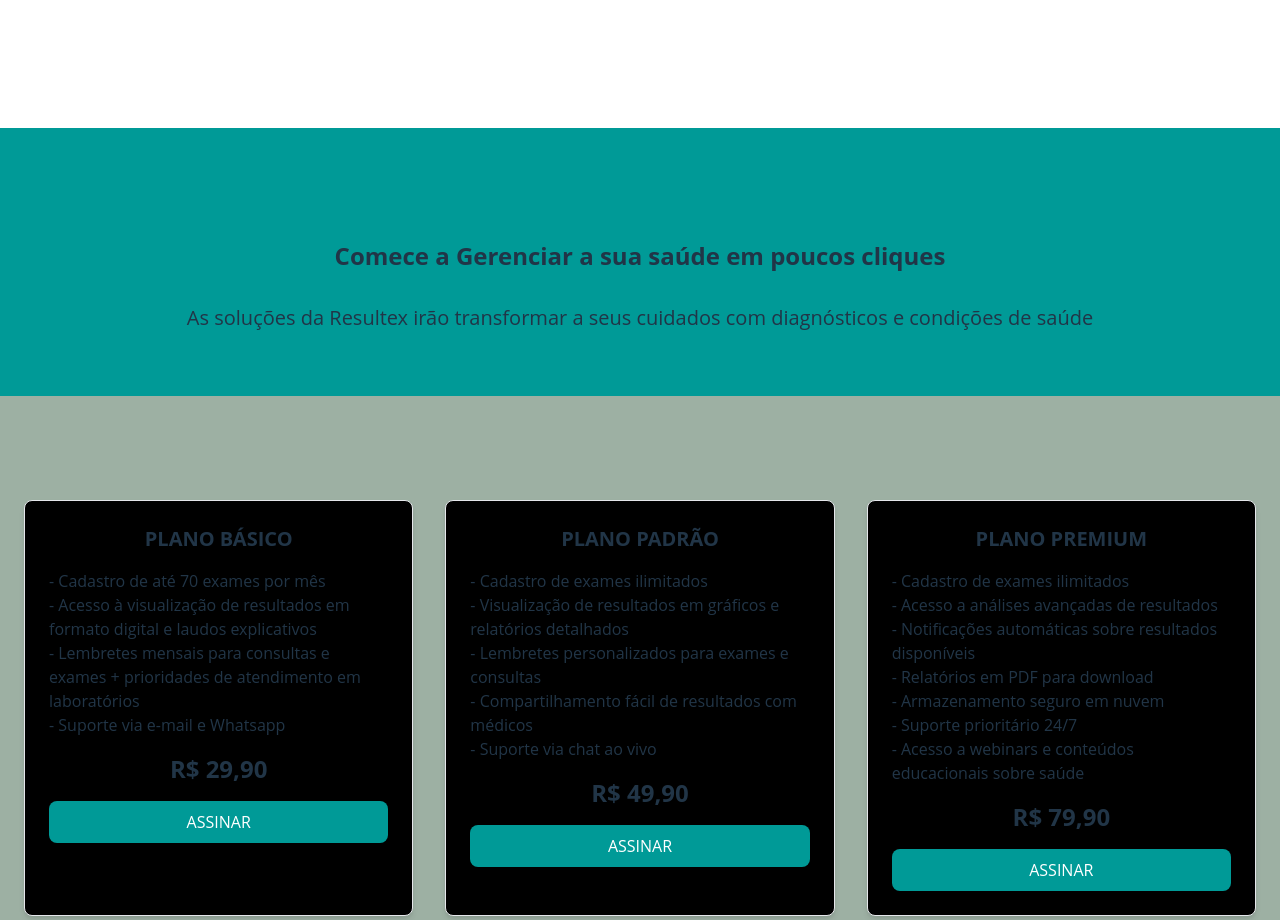
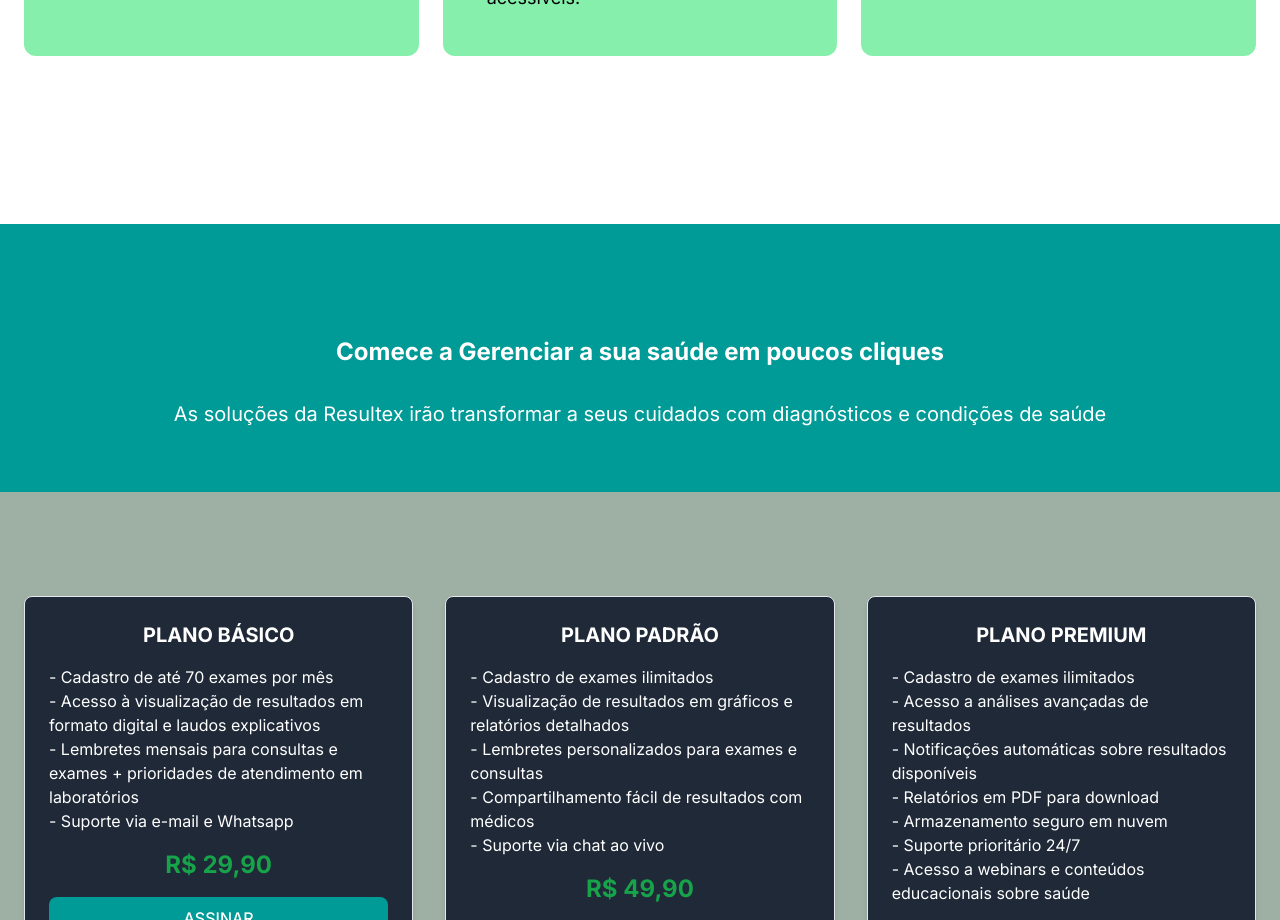
Before and after one commit to jotachristian/Resutex, a React (Vite) app: page / in a window 1280 px wide. Shown: the part 1880-2800 px from the top of the page. Built offline with nearby package versions, Linux system fonts and the light colour scheme.

Commit message:
Ajustando a Home

```diff
--- a/index.html
+++ b/index.html
@@ -1,13 +1,21 @@
 <!doctype html>
 <html lang="en">
+
 <head>
   <meta charset="UTF-8" />
   <link rel="icon" type="image/svg+xml" href="/vite.svg" />
   <meta name="viewport" content="width=device-width, initial-scale=1.0" />
+  <link rel="preconnect" href="https://fonts.googleapis.com">
+  <link rel="preconnect" href="https://fonts.gstatic.com" crossorigin>
+  <link
+    href="https://fonts.googleapis.com/css2?family=Inter:ital,opsz,wght@0,14..32,100..900;1,14..32,100..900&family=Source+Sans+3:ital,wght@0,200..900;1,200..900&display=swap"
+    rel="stylesheet">
   <title>Resutex - Seu Sistema de Gestão de exames</title>
 </head>
+
 <body>
   <div id="root"></div>
   <script type="module" src="/src/main.jsx"></script>
 </body>
+
 </html>
--- a/src/index.css
+++ b/src/index.css
@@ -4,7 +4,7 @@
 
 
 :root {
-  font-family: "Open Sans", Inter ;
+  font-family: "Inter", sans-serif;
   line-height: 1.5;
   font-weight: 400;
 
@@ -16,6 +16,10 @@
   text-rendering: optimizeLegibility;
   -webkit-font-smoothing: antialiased;
   -moz-osx-font-smoothing: grayscale;
+}
+
+* {
+  font-family: "Inter", sans-serif;
 }
 
 a {
--- a/src/pages/Home.jsx
+++ b/src/pages/Home.jsx
@@ -1,11 +1,16 @@
 // src/pages/Home.jsx
 import React from 'react';
+import { BrowserRouter as Router, Route, Routes } from 'react-router-dom';
 import Gestao from '../assets/icon-gestao.svg';
 import Praticidade from '../assets/Praticidade.svg';
 import Organizacao from '../assets/Organizacao.svg';
 import Historico from '../assets/historico.svg';
 import Agendamento from '../assets/agendamento.svg';
 import logo from '../assets/resutex-logo-w.svg';
+import Sobre from '../pages/Sobre';
+import Contato from '../pages/Contato';
+import TermosdeServico from '../pages/Termosdeservico';
+import PoliticadePrivacidade from '../pages/Politicadeprivacidade';
 
 
 function Home() {
@@ -16,7 +21,7 @@ function Home() {
           <h1 className="text-3xl md:text-4xl font-bold mb-4 mt-24">Gerenciar os seus Exames <br />nunca foi tão simples</h1>
           <p className="text-xl font-bold leading-relaxed">Cadastre seus exames, visualize resultados e <br />Receba alertas sobre consultas futuras de<br /> maneira simples e intuitiva</p>
           <div className="flex gap-5 mt-4">
-            <button className="text-white border-3 rounded-2xl">TESTE AGORA</button>
+            <button className="bg-black text-white border-3 rounded-2xl">TESTE AGORA</button>
             <button className="text-black bg-transparent border-3 rounded-2xl border-[#000000]">VER PLANOS</button>
           </div>
         </div>
@@ -25,8 +30,8 @@ function Home() {
         </div>
       </div>
 
-      <h2 className="text-2xl text-center my-8 mt-20">Vantagens do Resutex</h2>
-      <div className="grid grid-cols-1 sm:grid-cols-2 lg:grid-cols-4 gap-16 p-20">
+      <h2 className="text-2xl text-center my-16 mt-20 font-bold">Vantagens do Resutex</h2>
+      <div className="grid grid-cols-1 sm:grid-cols-2 lg:grid-cols-4 gap-16 p-24">
         <div className="flex flex-col items-start">
           <img src={Praticidade} alt="Exame escaneado no Tablet" className="mb-2" />
           <h4 className="font-bold">Praticidade</h4>
@@ -52,7 +57,7 @@ function Home() {
         </div>
       </div>
 
-      <h2 className="text-2xl text-center my-8 mt-20">Como Funciona</h2>
+      <h2 className="text-2xl text-center my-16 mt-20 font-bold">Como Funciona</h2>
       <div className="grid grid-cols-1 sm:grid-cols-3 lg:grid-cols-3 gap-6 p-6">
 
         <div className="flex flex-col items-start bg-green-300 border-4 border-transparent rounded-xl p-10 ">
@@ -72,50 +77,50 @@ function Home() {
       </div>
 
       <div className="bg-[#009A97] mt-36 p-8">
-        <h2 className="text-2xl text-center my-8 mt-20 font-bold">Comece a Gerenciar a sua saúde em poucos cliques</h2>
-        <h2 className="text-xl text-center my-8">As soluções da Resultex irão transformar a seus cuidados com diagnósticos e condições de saúde</h2>
+        <h2 className="text-white text-2xl text-center my-8 mt-20 font-bold">Comece a Gerenciar a sua saúde em poucos cliques</h2>
+        <h2 className="text-white text-xl text-center my-8">As soluções da Resultex irão transformar a seus cuidados com diagnósticos e condições de saúde</h2>
       </div>
       <div className="bg-[#9db0a3] grid grid-cols-1 sm:grid-cols-2 md:grid-cols-3 gap-8 p-6">
         {/* PLANO BÁSICO */}
-        <div className="bg-black border rounded-lg shadow-md p-6 mt-20">
-          <h3 className="text-xl font-bold text-center mb-4">PLANO BÁSICO</h3>
+        <div className="bg-gray-800 border rounded-lg shadow-md p-6 mt-20">
+          <h3 className="text-white text-xl font-bold text-center mb-4">PLANO BÁSICO</h3>
           <ul className="list-disc list-inside mb-4">
-            <li className="flex items-center"> - Cadastro de até 70 exames por mês</li>
-            <li className="flex items-center"> - Acesso à visualização de resultados em formato digital e laudos explicativos</li>
-            <li className="flex items-center"> - Lembretes mensais para consultas e exames + prioridades de atendimento em laboratórios</li>
-            <li className="flex items-center"> - Suporte via e-mail e Whatsapp</li>
+            <li className="flex items-center text-white"> - Cadastro de até 70 exames por mês</li>
+            <li className="flex items-center text-white"> - Acesso à visualização de resultados em formato digital e laudos explicativos</li>
+            <li className="flex items-center text-white"> - Lembretes mensais para consultas e exames + prioridades de atendimento em laboratórios</li>
+            <li className="flex items-center text-white"> - Suporte via e-mail e Whatsapp</li>
           </ul>
-          <p className="text-center text-2xl font-bold mb-4">R$ 29,90</p>
+          <p className="text-center text-2xl font-bold mb-4 text-green-600">R$ 29,90</p>
           <button className="w-full bg-[#009A97] text-white py-2 rounded-lg">ASSINAR</button>
         </div>
 
         {/* PLANO PADRÃO */}
-        <div className="bg-black border rounded-lg shadow-md p-6 mt-20">
-          <h3 className="text-xl font-bold text-center mb-4">PLANO PADRÃO</h3>
+        <div className="bg-gray-800 border rounded-lg shadow-md p-6 mt-20">
+          <h3 className="text-xl font-bold text-center mb-4 text-white">PLANO PADRÃO</h3>
           <ul className="list-disc list-inside mb-4">
-            <li className="flex items-center"> - Cadastro de exames ilimitados</li>
-            <li className="flex items-center"> - Visualização de resultados em gráficos e relatórios detalhados</li>
-            <li className="flex items-center"> - Lembretes personalizados para exames e consultas</li>
-            <li className="flex items-center"> - Compartilhamento fácil de resultados com médicos</li>
-            <li className="flex items-center"> - Suporte via chat ao vivo</li>
+            <li className="flex items-center text-white"> - Cadastro de exames ilimitados</li>
+            <li className="flex items-center text-white"> - Visualização de resultados em gráficos e relatórios detalhados</li>
+            <li className="flex items-center text-white"> - Lembretes personalizados para exames e consultas</li>
+            <li className="flex items-center text-white"> - Compartilhamento fácil de resultados com médicos</li>
+            <li className="flex items-center text-white"> - Suporte via chat ao vivo</li>
           </ul>
-          <p className="text-center text-2xl font-bold mb-4">R$ 49,90</p>
+          <p className="text-center text-2xl font-bold mb-4 text-green-600">R$ 49,90</p>
           <button className="w-full bg-[#009A97] text-white py-2 rounded-lg">ASSINAR</button>
         </div>
 
         {/* PLANO PREMIUM */}
-        <div className="bg-black border rounded-lg shadow-md p-6 mt-20">
-          <h3 className="text-xl font-bold text-center mb-4">PLANO PREMIUM</h3>
+        <div className="bg-gray-800 border rounded-lg shadow-md p-6 mt-20">
+          <h3 className="text-xl font-bold text-center mb-4 text-white">PLANO PREMIUM</h3>
           <ul className="list-disc list-inside mb-4">
-            <li className="flex items-center"> - Cadastro de exames ilimitados</li>
-            <li className="flex items-center"> - Acesso a análises avançadas de resultados</li>
-            <li className="flex items-center"> - Notificações automáticas sobre resultados disponíveis</li>
-            <li className="flex items-center"> - Relatórios em PDF para download</li>
-            <li className="flex items-center"> - Armazenamento seguro em nuvem</li>
-            <li className="flex items-center"> - Suporte prioritário 24/7</li>
-            <li className="flex items-center"> - Acesso a webinars e conteúdos educacionais sobre saúde</li>
+            <li className="flex items-center text-white"> - Cadastro de exames ilimitados</li>
+            <li className="flex items-center text-white"> - Acesso a análises avançadas de resultados</li>
+            <li className="flex items-center text-white"> - Notificações automáticas sobre resultados disponíveis</li>
+            <li className="flex items-center text-white"> - Relatórios em PDF para download</li>
+            <li className="flex items-center text-white"> - Armazenamento seguro em nuvem</li>
+            <li className="flex items-center text-white"> - Suporte prioritário 24/7</li>
+            <li className="flex items-center text-white"> - Acesso a webinars e conteúdos educacionais sobre saúde</li>
           </ul>
-          <p className="text-center text-2xl font-bold mb-4">R$ 79,90</p>
+          <p className="text-center text-2xl font-bold mb-4 text-green-600">R$ 79,90</p>
           <button className="w-full bg-[#009A97] text-white py-2 rounded-lg">ASSINAR</button>
         </div>
       </div>
@@ -126,16 +131,24 @@ function Home() {
       <img src={logo} alt="Logo da Empresa" className="h-20" />
     </div>
     <div className="flex flex-col md:flex-row space-x-0 md:space-x-4">
-      <a href="#" className="hover:underline mb-2 md:mb-0">Sobre</a>
-      <a href="#" className="hover:underline mb-2 md:mb-0">Contato</a>
-      <a href="#" className="hover:underline mb-2 md:mb-0">Política de Privacidade</a>
-      <a href="#" className="hover:underline mb-2 md:mb-0">Termos de Serviço</a>
+      <a href="/sobre" className="hover:underline mb-2 md:mb-0">Sobre</a>
+      <a href="/contato" className="hover:underline mb-2 md:mb-0">Contato</a>
+      <a href="/politicadePrivacidade" className="hover:underline mb-2 md:mb-0">Política de Privacidade</a>
+      <a href="/termosdeservico" className="hover:underline mb-2 md:mb-0">Termos de Serviço</a>
     </div>
   </div>
   <div className="text-center mt-4">
-    <p className="text-sm">&copy; {new Date().getFullYear()} RESUTEX. Todos os direitos reservados.</p>
+    <p className="text-sm text-white">&copy; {new Date().getFullYear()} RESUTEX. Todos os direitos reservados.</p>
   </div>
 </footer>
+
+<Routes>
+<Route path="/sobre" element={<Sobre />} />
+<Route path="/contato" element={<Contato />} />
+<Route path="/termosdeservico" element={<TermosdeServico />} />
+<Route path="/politicadePrivacidade" element={<PoliticadePrivacidade />} />
+
+</Routes>
     </>
   );
 }
--- /dev/null
+++ b/src/pages/Politicadeprivacidade.jsx
@@ -0,0 +1,12 @@
+import React from 'react';
+
+function PoliticadePrivacidade() {
+  return (
+    <div className="flex flex-col items-center justify-center min-h-screen">
+      <h1 className="text-4xl font-bold">Política de Privacidade</h1>
+      <p className="text-lg">Bem-vindo ao nosso site!</p>
+    </div>
+  );
+}
+
+export default PoliticadePrivacidade;
--- /dev/null
+++ b/src/pages/Termosdeservico.jsx
@@ -0,0 +1,12 @@
+import React from 'react';
+
+function TermosdeServico() {
+  return (
+    <div className="flex flex-col items-center justify-center min-h-screen">
+      <h1 className="text-4xl font-bold">Termos de Serviço</h1>
+      <p className="text-lg">Bem-vindo ao nosso site!</p>
+    </div>
+  );
+}
+
+export default TermosdeServico;
```
Lines whose indentation alone changed are shown as unchanged.
